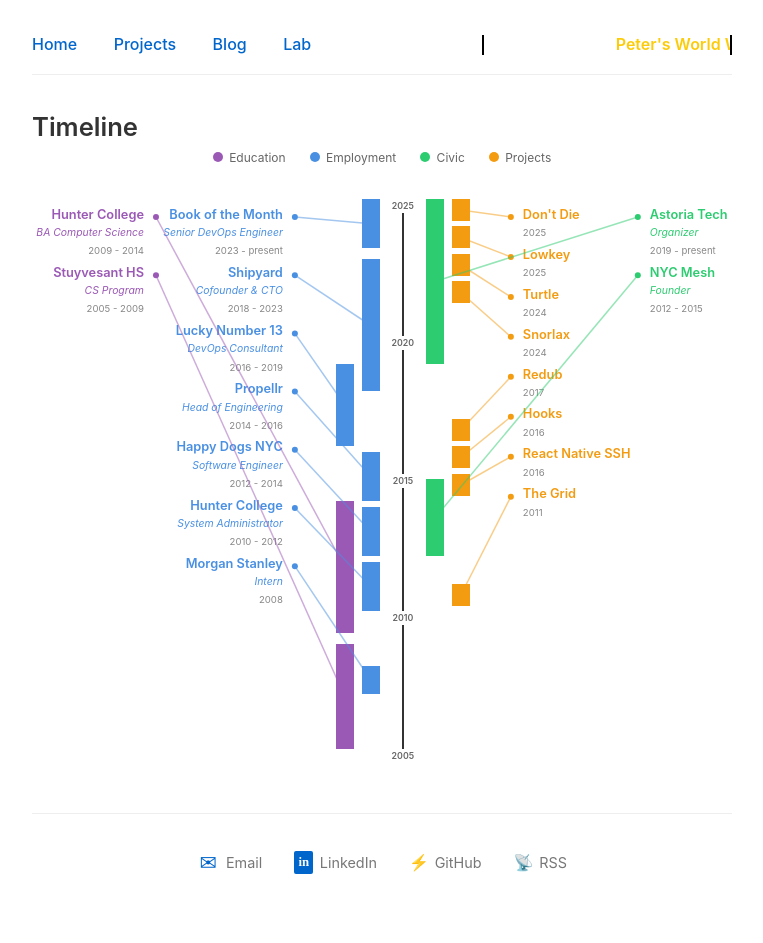
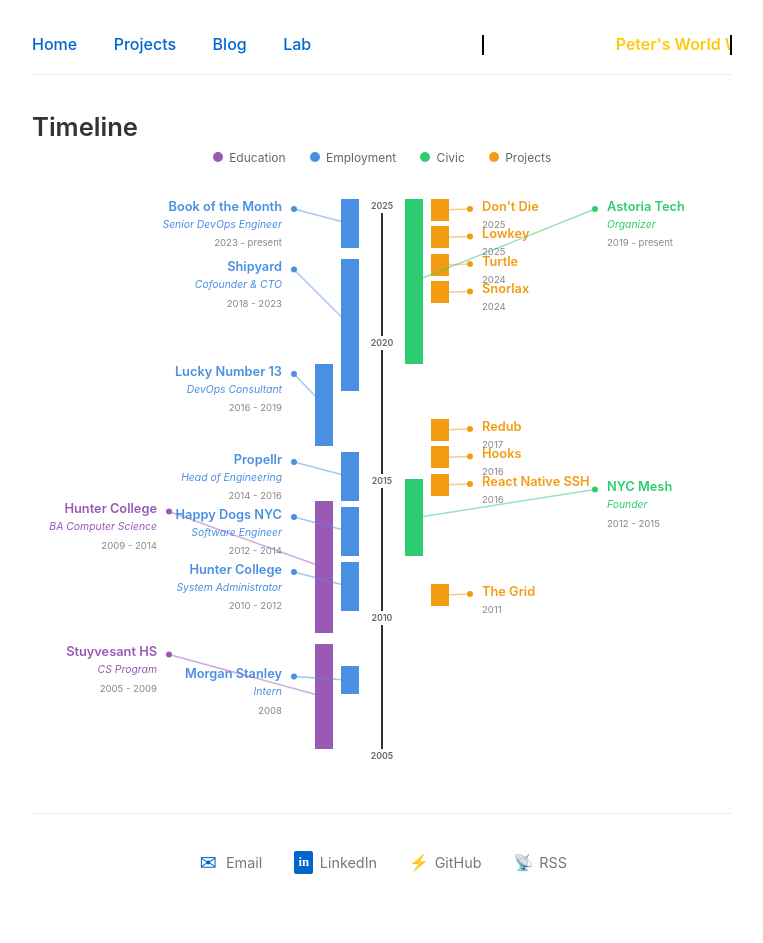
Before and after one commit to azlyth/personal-site, a Python web app: template templates/projects.html in a window 1280 px wide. Shown: the whole page, without its empty margins (258-1021 px from the left). Run offline with Jinja, Linux system fonts and the light colour scheme; the template is opened without the code that fills it, so the values that code supplies are empty.

Commit message:
Position cards vertically to match timeline bar locations

```diff
--- a/templates/base.html
+++ b/templates/base.html
@@ -627,17 +627,15 @@
             z-index: 10;
         }
 
-        /* Four card columns */
+        /* Four card columns - use relative positioning for absolute children */
         .gantt-education, .gantt-employment, .gantt-projects, .gantt-civic {
-            display: flex;
-            flex-direction: column;
-            gap: 0.4rem;
+            position: relative;
             padding: 0.5rem 0;
         }
 
-        /* Left side columns - align right */
+        /* Left side columns need min-width for absolute children */
         .gantt-education, .gantt-employment {
-            align-items: flex-end;
+            min-width: 120px;
         }
 
         .gantt-education {
@@ -648,9 +646,9 @@
             padding-right: 20px;
         }
 
-        /* Right side columns - align left */
+        /* Right side columns need min-width for absolute children */
         .gantt-projects, .gantt-civic {
-            align-items: flex-start;
+            min-width: 120px;
         }
 
         .gantt-projects {
@@ -661,11 +659,17 @@
             padding-left: 15px;
         }
 
-        /* Card styling */
+        /* Card styling - absolute positioned to match bar locations */
         .gantt-card {
-            display: flex;
-            align-items: flex-start;
-            position: relative;
+            position: absolute;
+            right: 0;
+        }
+
+        /* Right side cards align left */
+        .gantt-projects .gantt-card,
+        .gantt-civic .gantt-card {
+            right: auto;
+            left: 0;
         }
 
         .gantt-card-content {
--- a/templates/projects.html
+++ b/templates/projects.html
@@ -18,7 +18,7 @@
 
     <!-- Column 1: Education cards -->
     <div class="gantt-education">
-        <div class="gantt-card" data-cat="education" data-id="hunter-ba">
+        <div class="gantt-card" data-cat="education" data-id="hunter-ba" style="top: 55%">
             <div class="gantt-card-content">
                 <h3><a href="https://hunter.cuny.edu" target="_blank">Hunter College</a></h3>
                 <span class="role">BA Computer Science</span>
@@ -26,7 +26,7 @@
             </div>
         </div>
 
-        <div class="gantt-card" data-cat="education" data-id="stuy">
+        <div class="gantt-card" data-cat="education" data-id="stuy" style="top: 81%">
             <div class="gantt-card-content">
                 <h3><a href="https://stuy.enschool.org" target="_blank">Stuyvesant HS</a></h3>
                 <span class="role">CS Program</span>
@@ -37,7 +37,7 @@
 
     <!-- Column 2: Employment cards -->
     <div class="gantt-employment">
-        <div class="gantt-card" data-cat="employment" data-id="botm">
+        <div class="gantt-card" data-cat="employment" data-id="botm" style="top: 0%">
             <div class="gantt-card-content">
                 <h3><a href="https://www.bookofthemonth.com" target="_blank">Book of the Month</a></h3>
                 <span class="role">Senior DevOps Engineer</span>
@@ -45,7 +45,7 @@
             </div>
         </div>
 
-        <div class="gantt-card" data-cat="employment" data-id="shipyard">
+        <div class="gantt-card" data-cat="employment" data-id="shipyard" style="top: 11%">
             <div class="gantt-card-content">
                 <h3><a href="https://shipyard.build" target="_blank">Shipyard</a></h3>
                 <span class="role">Cofounder & CTO</span>
@@ -53,7 +53,7 @@
             </div>
         </div>
 
-        <div class="gantt-card" data-cat="employment" data-id="lucky13">
+        <div class="gantt-card" data-cat="employment" data-id="lucky13" style="top: 30%">
             <div class="gantt-card-content">
                 <h3>Lucky Number 13</h3>
                 <span class="role">DevOps Consultant</span>
@@ -61,7 +61,7 @@
             </div>
         </div>
 
-        <div class="gantt-card" data-cat="employment" data-id="propellr">
+        <div class="gantt-card" data-cat="employment" data-id="propellr" style="top: 46%">
             <div class="gantt-card-content">
                 <h3><a href="https://www.crunchbase.com/organization/propellr" target="_blank">Propellr</a></h3>
                 <span class="role">Head of Engineering</span>
@@ -69,7 +69,7 @@
             </div>
         </div>
 
-        <div class="gantt-card" data-cat="employment" data-id="happydogs">
+        <div class="gantt-card" data-cat="employment" data-id="happydogs" style="top: 56%">
             <div class="gantt-card-content">
                 <h3><a href="https://happydogsnyc.com" target="_blank">Happy Dogs NYC</a></h3>
                 <span class="role">Software Engineer</span>
@@ -77,7 +77,7 @@
             </div>
         </div>
 
-        <div class="gantt-card" data-cat="employment" data-id="hunter-sa">
+        <div class="gantt-card" data-cat="employment" data-id="hunter-sa" style="top: 66%">
             <div class="gantt-card-content">
                 <h3><a href="https://hunter.cuny.edu" target="_blank">Hunter College</a></h3>
                 <span class="role">System Administrator</span>
@@ -85,7 +85,7 @@
             </div>
         </div>
 
-        <div class="gantt-card" data-cat="employment" data-id="morgan">
+        <div class="gantt-card" data-cat="employment" data-id="morgan" style="top: 85%">
             <div class="gantt-card-content">
                 <h3><a href="https://www.morganstanley.com" target="_blank">Morgan Stanley</a></h3>
                 <span class="role">Intern</span>
@@ -175,56 +175,56 @@
 
     <!-- Column 4: Projects cards -->
     <div class="gantt-projects">
-        <div class="gantt-card" data-cat="projects" data-id="dontdie">
+        <div class="gantt-card" data-cat="projects" data-id="dontdie" style="top: 0%">
             <div class="gantt-card-content">
                 <h3><a href="https://github.com/azlyth/last-one-alive" target="_blank">Don't Die</a></h3>
                 <span class="years">2025</span>
             </div>
         </div>
 
-        <div class="gantt-card" data-cat="projects" data-id="lowkey">
+        <div class="gantt-card" data-cat="projects" data-id="lowkey" style="top: 5%">
             <div class="gantt-card-content">
                 <h3><a href="https://github.com/moonbeam-nyc/lowkey" target="_blank">Lowkey</a></h3>
                 <span class="years">2025</span>
             </div>
         </div>
 
-        <div class="gantt-card" data-cat="projects" data-id="turtle">
+        <div class="gantt-card" data-cat="projects" data-id="turtle" style="top: 10%">
             <div class="gantt-card-content">
                 <h3><a href="https://github.com/moonbeam-nyc/turtle" target="_blank">Turtle</a></h3>
                 <span class="years">2024</span>
             </div>
         </div>
 
-        <div class="gantt-card" data-cat="projects" data-id="snorlax">
+        <div class="gantt-card" data-cat="projects" data-id="snorlax" style="top: 15%">
             <div class="gantt-card-content">
                 <h3><a href="https://github.com/moonbeam-nyc/snorlax" target="_blank">Snorlax</a></h3>
                 <span class="years">2024</span>
             </div>
         </div>
 
-        <div class="gantt-card" data-cat="projects" data-id="redub">
+        <div class="gantt-card" data-cat="projects" data-id="redub" style="top: 40%">
             <div class="gantt-card-content">
                 <h3><a href="https://github.com/azlyth/redub" target="_blank">Redub</a></h3>
                 <span class="years">2017</span>
             </div>
         </div>
 
-        <div class="gantt-card" data-cat="projects" data-id="hooks">
+        <div class="gantt-card" data-cat="projects" data-id="hooks" style="top: 45%">
             <div class="gantt-card-content">
                 <h3><a href="https://github.com/azlyth/hooks" target="_blank">Hooks</a></h3>
                 <span class="years">2016</span>
             </div>
         </div>
 
-        <div class="gantt-card" data-cat="projects" data-id="rnssh">
+        <div class="gantt-card" data-cat="projects" data-id="rnssh" style="top: 50%">
             <div class="gantt-card-content">
                 <h3><a href="https://github.com/nicklockwood/react-native-ssh" target="_blank">React Native SSH</a></h3>
                 <span class="years">2016</span>
             </div>
         </div>
 
-        <div class="gantt-card" data-cat="projects" data-id="thegrid">
+        <div class="gantt-card" data-cat="projects" data-id="thegrid" style="top: 70%">
             <div class="gantt-card-content">
                 <h3><a href="https://github.com/azlyth/thegrid" target="_blank">The Grid</a></h3>
                 <span class="years">2011</span>
@@ -234,7 +234,7 @@
 
     <!-- Column 5: Civic cards -->
     <div class="gantt-civic">
-        <div class="gantt-card" data-cat="civic" data-id="astoria">
+        <div class="gantt-card" data-cat="civic" data-id="astoria" style="top: 0%">
             <div class="gantt-card-content">
                 <h3><a href="https://astoria.app" target="_blank">Astoria Tech</a></h3>
                 <span class="role">Organizer</span>
@@ -242,7 +242,7 @@
             </div>
         </div>
 
-        <div class="gantt-card" data-cat="civic" data-id="nycmesh">
+        <div class="gantt-card" data-cat="civic" data-id="nycmesh" style="top: 51%">
             <div class="gantt-card-content">
                 <h3><a href="https://nycmesh.net" target="_blank">NYC Mesh</a></h3>
                 <span class="role">Founder</span>
```
